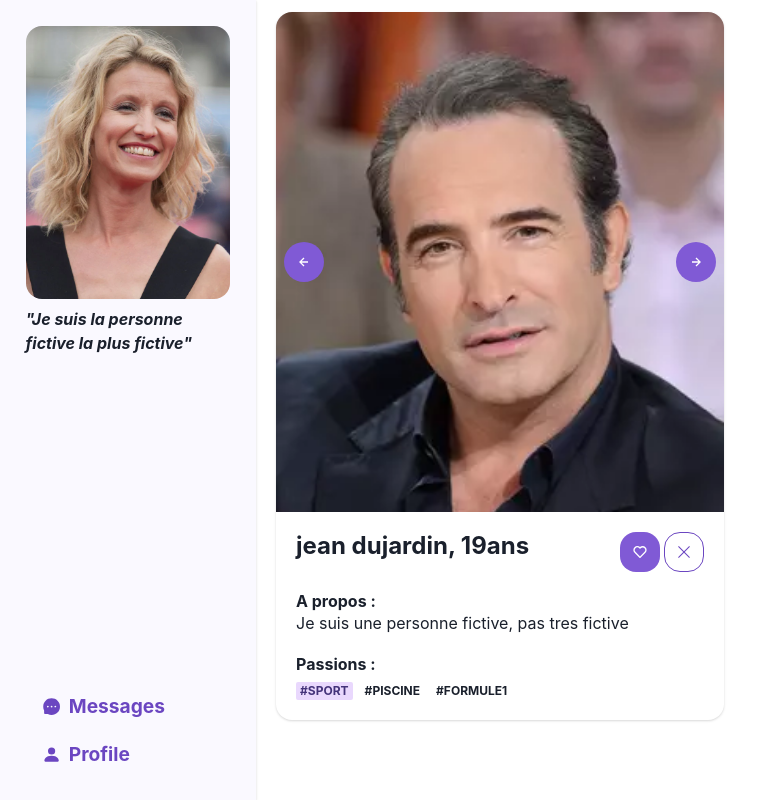
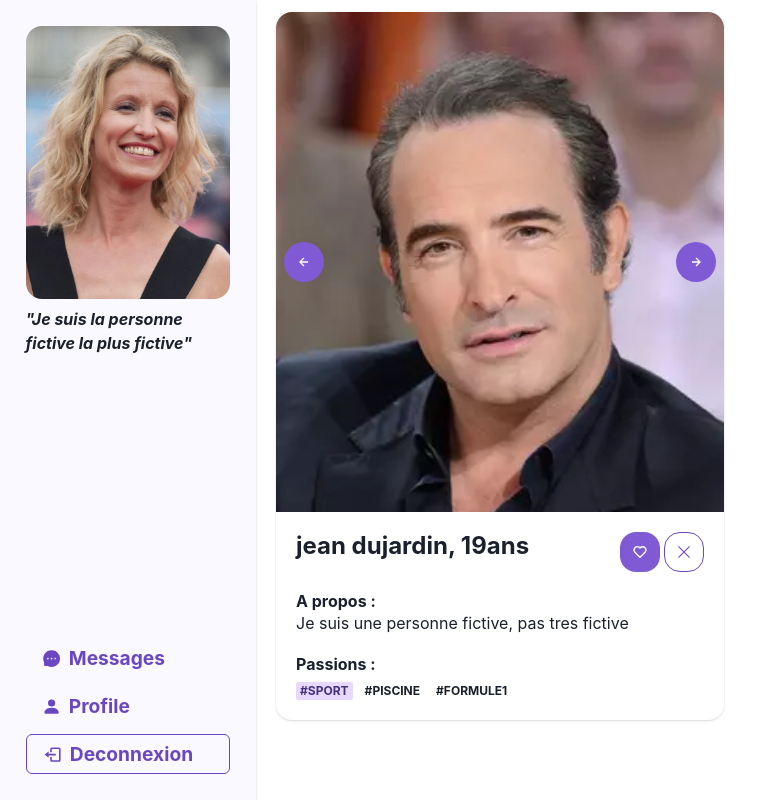
Before and after one commit to Gagl08/projet-web4, a Next.js app: page /dashboard in a window 1280 px wide. Shown: the whole page, without its empty margins (0-763 px from the left). Built offline with nearby package versions, Linux system fonts and the light colour scheme; no server answers; sample sign-in values are in the browser's storage.

Commit message:
Edit LeftPanelButton to add variants
Took 8 minutes

```diff
--- a/src/components/layout/dashboard/left_panel/LeftPanel.jsx
+++ b/src/components/layout/dashboard/left_panel/LeftPanel.jsx
@@ -7,10 +7,14 @@ import {
   Spacer,
 } from '@chakra-ui/react';
 import {useRouter} from 'next/router';
+
 import {AiFillMessage} from 'react-icons/ai';
 import {BsFillPersonFill} from 'react-icons/bs';
+import {BiLogOut} from 'react-icons/bi';
+
 import LeftPanelButton
   from '@/components/layout/dashboard/left_panel/LeftPanelButton';
+import {signOut} from 'next-auth/react';
 
 export default function LeftPanel(props) {
   const router = useRouter();
@@ -42,6 +46,10 @@ export default function LeftPanel(props) {
                            onClickHandler={() => router.push('/dashboard')}>
             Profile
           </LeftPanelButton>
+          <LeftPanelButton variant={"outline"} leftIcon={<BiLogOut/>}
+                           onClickHandler={() => signOut()}>
+            Deconnexion
+          </LeftPanelButton>
         </Flex>
       </Flex>
     </Card>
--- a/src/components/layout/dashboard/left_panel/LeftPanelButton.tsx
+++ b/src/components/layout/dashboard/left_panel/LeftPanelButton.tsx
@@ -1,19 +1,20 @@
-import {Button} from '@chakra-ui/react';
+import {Button, ResponsiveValue} from '@chakra-ui/react';
 import {ReactJSXElement} from '@emotion/react/types/jsx-namespace';
 
 type Props = {
   children?: ReactJSXElement
   onClickHandler: () => void
-  leftIcon ?: ReactJSXElement
+  leftIcon?: ReactJSXElement,
+  variant?: ResponsiveValue<'link' | 'outline' | string | 'ghost' | 'solid' | 'unstyled'>
 }
 
 export default function LeftPanelButton(props: Props) {
-  const {children, onClickHandler, leftIcon: icon} = props;
+  const {children, onClickHandler, leftIcon: icon, variant = "ghost"} = props;
 
   return (
       <Button
           colorScheme={'purple'}
-          variant={'ghost'}
+          variant={variant}
           width={'100%'}
           justifyContent={'left'}
           onClick={onClickHandler}
```
